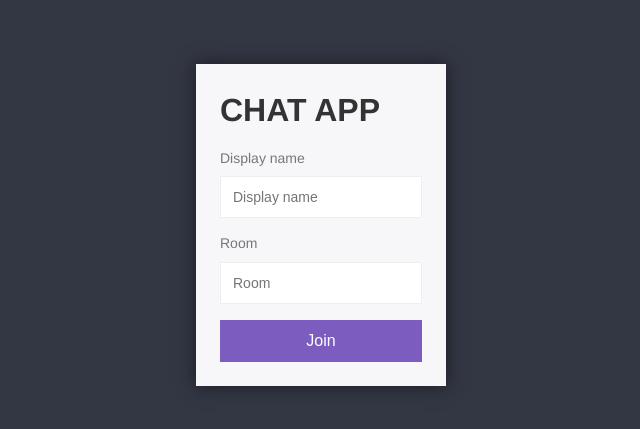
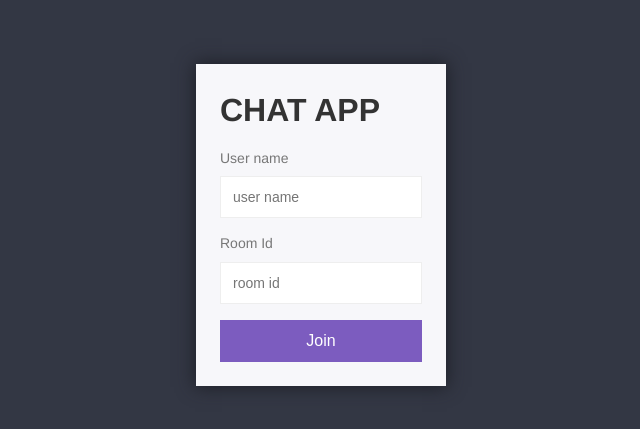
Before and after one commit to TamizhSelvan14/Node-Chat-application, a website: page public/index.html in a window 1280 px wide. Shown: the part 175-604 px from the top of the page, 319-959 px from the left. Drawn offline with Linux system fonts and the light colour scheme.

Commit message:
UI changes

```diff
--- a/public/index.html
+++ b/public/index.html
@@ -13,10 +13,10 @@
         <div class="centered-form__box">
             <h1>CHAT APP</h1>
             <form action="/chat.html" >
-                <label > Display name</label>
-                <input type="text" name="username" placeholder="Display name" required autocomplete="off">
-                <label > Room</label>
-                <input type="text" name="room" placeholder="Room" required autocomplete="off">
+                <label > User name</label>
+                <input type="text" name="username" placeholder="user name" required autocomplete="off">
+                <label > Room Id</label>
+                <input type="text" name="room" placeholder="room id" required autocomplete="off">
                 <button>Join</button>
             </form>
         </div>
```
